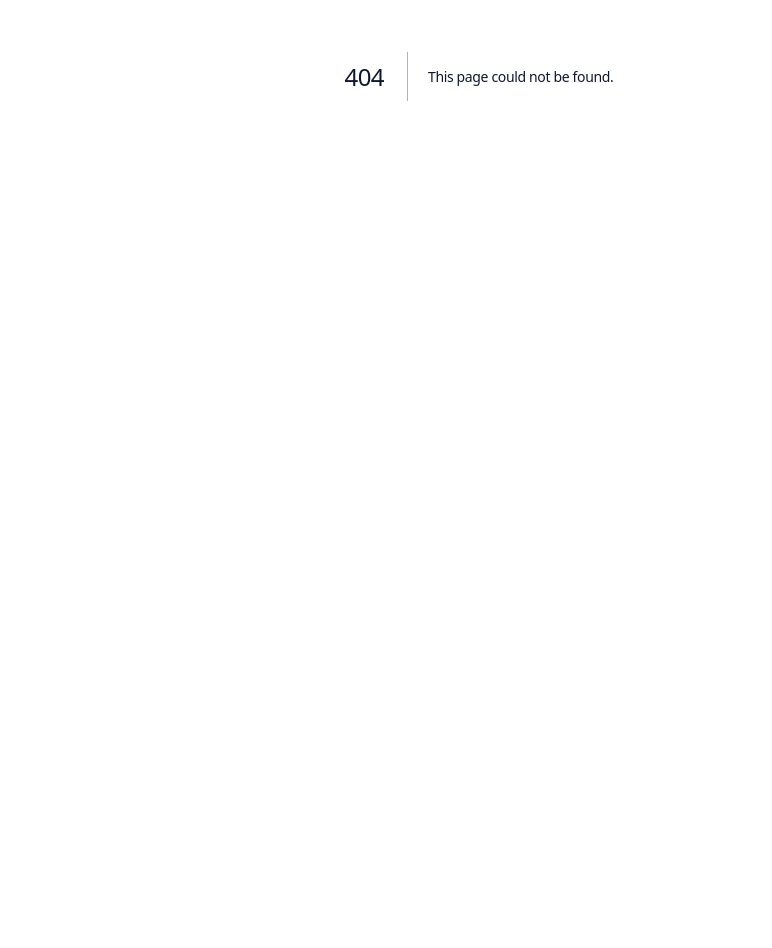
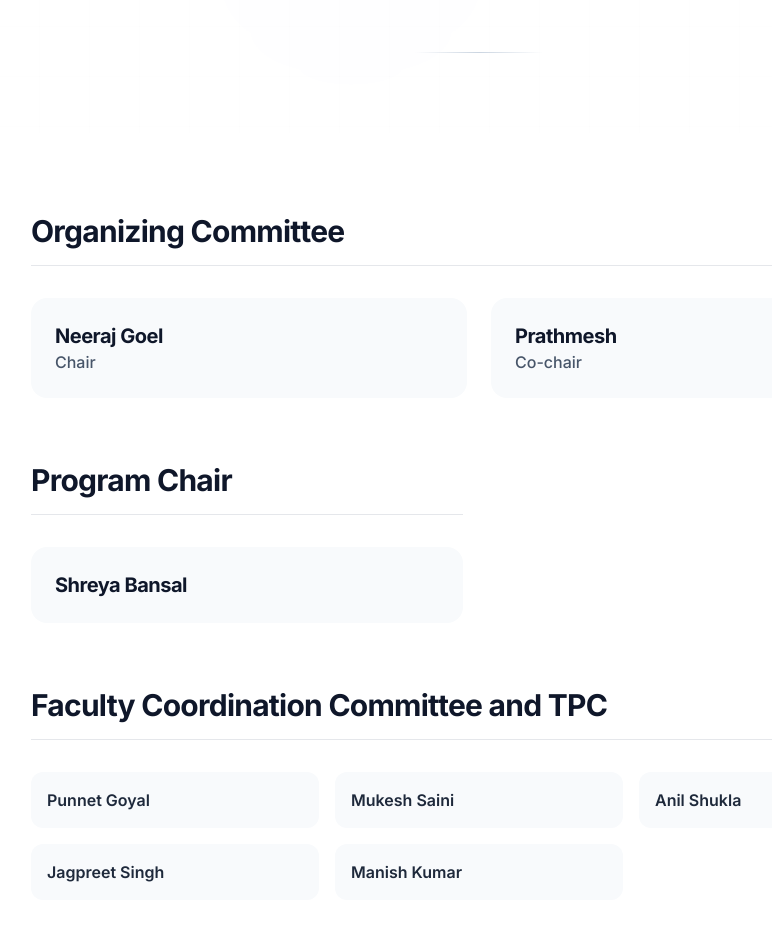
Before and after one commit to encodedCoder/syntacs2026, a Next.js app: page /committee in a window 1280 px wide. Before the commit this address had no page. Shown: the part 324-1272 px from the top of the page, without its empty margins (161-933 px from the left). Before the commit the page ends 800 px from the top, so only its background shows below. Built offline with nearby package versions, Linux system fonts and the light colour scheme.

Commit message:
UI Refinements: Enhanced footer visibility and updated Call for Papers button style

```diff
--- /dev/null
+++ b/src/app/committee/page.tsx
@@ -0,0 +1,91 @@
+import Navbar from "@/components/Navbar";
+import PageHero from "@/components/PageHero";
+import Footer from "@/components/Footer";
+
+export default function CommitteePage() {
+  const committee = [
+    { name: "Neeraj Goel", role: "Chair" },
+    { name: "Prathmesh", role: "Co-chair" },
+  ];
+
+  const facultyCoordination = [
+    "Punnet Goyal",
+    "Mukesh Saini",
+    "Anil Shukla",
+    "Jagpreet Singh",
+    "Manish Kumar",
+  ];
+
+  const technicalProgram = [
+    "Puneet Goyal",
+    "Mukesh Saini",
+    "Anil Shukla",
+    "Jagpreet Singh",
+    "Manish Kumar",
+  ];
+
+  return (
+    <main className="min-h-screen bg-white">
+      <Navbar />
+
+      <PageHero
+        title="COMMITTEE"
+        subtitle="ORGANIZERS"
+        description="The dedicated team behind SYNTACS 2026."
+      />
+
+      <section className="py-20 px-6">
+        <div className="max-w-4xl mx-auto space-y-16">
+
+          {/* Organizing Committee */}
+          <div>
+            <h2 className="text-3xl font-bold text-slate-900 mb-8 border-b pb-4">Organizing Committee</h2>
+            <div className="grid gap-6 md:grid-cols-2">
+              {committee.map((member) => (
+                <div key={member.name} className="bg-slate-50 p-6 rounded-2xl">
+                  <h3 className="text-xl font-bold text-slate-900">{member.name}</h3>
+                  <p className="text-slate-600 font-medium">{member.role}</p>
+                </div>
+              ))}
+            </div>
+          </div>
+
+          {/* Chairs */}
+          <div className="grid gap-8 md:grid-cols-2">
+            <div>
+              <h2 className="text-3xl font-bold text-slate-900 mb-8 border-b pb-4">Program Chair</h2>
+              <div className="bg-slate-50 p-6 rounded-2xl">
+                <h3 className="text-xl font-bold text-slate-900">Shreya Bansal</h3>
+              </div>
+            </div>
+          </div>
+
+          {/* Faculty Coordination Committee */}
+          <div>
+            <h2 className="text-3xl font-bold text-slate-900 mb-8 border-b pb-4">Faculty Coordination Committee and TPC</h2>
+            <div className="grid gap-4 sm:grid-cols-2 md:grid-cols-3">
+              {facultyCoordination.map((name) => (
+                <div key={name} className="bg-slate-50 p-4 rounded-xl">
+                  <p className="font-semibold text-slate-800">{name}</p>
+                </div>
+              ))}
+            </div>
+          </div>
+
+          {/* Technical Program Committee */}
+          <div>
+            <div>
+              <h2 className="text-3xl font-bold text-slate-900 mb-8 border-b pb-4">Website Chair</h2>
+              <div className="bg-slate-50 p-6 rounded-2xl">
+                <h3 className="text-xl font-bold text-slate-900">Suresh</h3>
+              </div>
+            </div>
+          </div>
+
+        </div>
+      </section>
+
+      <Footer />
+    </main>
+  );
+}
--- a/src/app/globals.css
+++ b/src/app/globals.css
@@ -30,8 +30,35 @@ body {
   }
 }
 
+@property --angle {
+  syntax: '<angle>';
+  initial-value: 0deg;
+  inherits: false;
+}
+
+@keyframes rotate {
+  to {
+    --angle: 360deg;
+  }
+}
+
 @layer utilities {
   .text-balance {
     text-wrap: balance;
   }
+
+  .animate-gradient-border {
+    --angle: 0deg;
+    background:
+      linear-gradient(white, white) padding-box,
+      conic-gradient(from var(--angle), #0f172a, #94a3b8, #f1f5f9, #94a3b8, #0f172a) border-box;
+    border: 2px solid transparent;
+    animation: rotate 3s linear infinite;
+  }
+
+  .animate-gradient-border:hover {
+    background:
+      linear-gradient(#f8fafc, #f8fafc) padding-box,
+      conic-gradient(from var(--angle), #0f172a, #475569, #e2e8f0, #475569, #0f172a) border-box;
+  }
 }
--- a/src/components/Footer.tsx
+++ b/src/components/Footer.tsx
@@ -17,7 +17,7 @@ const Footer = () => {
               </div>
               <span className="font-bold tracking-tighter text-2xl text-slate-900">SYNTACS</span>
             </div>
-            <p className="text-slate-600 text-sm leading-relaxed font-light mb-8 max-w-sm">
+            <p className="text-black text-sm leading-relaxed font-light mb-8 max-w-sm">
               The Symposium on Novel Technologies and Advances in Computer Science returns
               to IIT Ropar for its most immersive edition yet. Join us for a journey through the frontier of computational research.
             </p>
@@ -42,35 +42,35 @@ const Footer = () => {
 
           {/* Quick Links */}
           <div className="md:col-span-2">
-            <p className="text-[10px] uppercase tracking-[0.4em] text-slate-400 font-mono mb-8">Navigation</p>
+            <p className="text-[10px] uppercase tracking-[0.4em] text-black font-mono mb-8">Navigation</p>
             <ul className="space-y-4">
-              <li><Link href="/" className="text-sm text-slate-600 hover:text-slate-900 transition-colors">Home</Link></li>
-              <li><Link href="/keynotes" className="text-sm text-slate-600 hover:text-slate-900 transition-colors">Keynotes</Link></li>
-              <li><Link href="/program" className="text-sm text-slate-600 hover:text-slate-900 transition-colors">Program</Link></li>
-              <li><Link href="/venue" className="text-sm text-slate-600 hover:text-slate-900 transition-colors">Venue</Link></li>
+              <li><Link href="/" className="text-sm text-black hover:text-slate-900 transition-colors">Home</Link></li>
+              <li><Link href="/keynotes" className="text-sm text-black hover:text-slate-900 transition-colors">Keynotes</Link></li>
+              <li><Link href="/program" className="text-sm text-black hover:text-slate-900 transition-colors">Program</Link></li>
+              <li><Link href="/venue" className="text-sm text-black hover:text-slate-900 transition-colors">Venue</Link></li>
             </ul>
           </div>
 
           {/* Contact Details */}
           <div className="md:col-span-3">
-            <p className="text-[10px] uppercase tracking-[0.4em] text-slate-400 font-mono mb-8">Contact Details</p>
+            <p className="text-[10px] uppercase tracking-[0.4em] text-black font-mono mb-8">Contact Details</p>
             <div className="space-y-6">
               <div className="flex gap-4 items-start">
-                <MapPin size={18} className="text-slate-400 shrink-0" />
-                <p className="text-sm text-slate-600 leading-relaxed font-light">
+                <MapPin size={18} className="text-black shrink-0" />
+                <p className="text-sm text-black leading-relaxed font-light">
                   S. Ramanujan Block, Department of Computer Science and Engineering, IIT Ropar, Rupnagar, Punjab - 140001, India
                 </p>
               </div>
               <div className="flex gap-4 items-center">
-                <Mail size={18} className="text-slate-400 shrink-0" />
-                <a href="mailto:cseoffice@iitrpr.ac.in" className="text-sm text-slate-600 hover:text-slate-900 transition-colors">cseoffice@iitrpr.ac.in</a>
+                <Mail size={18} className="text-black shrink-0" />
+                <a href="mailto:cseoffice@iitrpr.ac.in" className="text-sm text-black hover:text-slate-900 transition-colors">cseoffice@iitrpr.ac.in</a>
               </div>
             </div>
           </div>
 
           {/* Location / CTA */}
           <div className="md:col-span-3">
-            <p className="text-[10px] uppercase tracking-[0.4em] text-slate-400 font-mono mb-8">Location</p>
+            <p className="text-[10px] uppercase tracking-[0.4em] text-black font-mono mb-8">Location</p>
             <div className="rounded-2xl overflow-hidden border border-slate-200 opacity-80 hover:opacity-100 transition-opacity duration-500 grayscale brightness-75 hover:grayscale-0 hover:brightness-100">
               <iframe
                 src="https://www.google.com/maps/embed?pb=!1m14!1m8!1m3!1d13684.267356494109!2d76.473305!3d30.9686169!3m2!1i1024!2i768!4f13.1!3m3!1m2!1s0x3905542fe45e58f7%3A0x5d16c2617cfdbdb8!2sIndian%20Institute%20Of%20Technology%E2%80%93Ropar%20(IIT%E2%80%93Ropar)!5e0!3m2!1sen!2sin!4v1697191231534!5m2!1sen!2sin"
@@ -86,12 +86,12 @@ const Footer = () => {
         </div>
 
         <div className="pt-12 border-t border-slate-200 flex flex-col md:flex-row justify-between items-center gap-8">
-          <p className="text-slate-400 text-[10px] font-mono tracking-widest uppercase">
+          <p className="text-black text-sm font-mono tracking-widest uppercase">
             © 2026 INDIAN INSTITUTE OF TECHNOLOGY ROPAR. ALL RIGHTS RESERVED.
           </p>
           <div className="flex items-center gap-6">
-            <span className="text-slate-400 text-[10px] font-mono uppercase tracking-[0.2em]">
-              Designed by <a href="https://encodedcoder.com" target="_blank" className="text-slate-600 hover:text-slate-900 transition-colors">Suresh</a>
+            <span className="text-black text-sm font-mono uppercase tracking-[0.2em]">
+              Designed by <a href="https://encodedcoder.com" target="_blank" className="text-black hover:text-slate-900 transition-colors font-bold">Suresh</a>
             </span>
           </div>
         </div>
--- a/src/components/Navbar.tsx
+++ b/src/components/Navbar.tsx
@@ -32,6 +32,7 @@ const Navbar = () => {
     { name: "Keynotes", href: "/keynotes" },
     { name: "Program", href: "/program" },
     { name: "Venue", href: "/venue" },
+    { name: "Committee", href: "/committee" },
   ];
 
   return (
--- a/src/components/SyntacsScroll26.tsx
+++ b/src/components/SyntacsScroll26.tsx
@@ -147,9 +147,9 @@ const SyntacsScroll26 = () => {
                 initial={{ opacity: 0, y: 20 }}
                 animate={{ opacity: 1, y: 0 }}
                 transition={{ delay: 0.5, duration: 0.8 }}
-                className="inline-block px-8 py-3 md:px-10 md:py-4 border border-slate-300 hover:border-slate-900 bg-white hover:bg-slate-50 text-slate-900 text-xs md:text-sm font-medium tracking-[0.2em] uppercase rounded-full transition-all duration-300 backdrop-blur-sm shadow-lg"
+                className="inline-block px-8 py-3 md:px-10 md:py-4 animate-gradient-border text-slate-900 text-xs md:text-sm font-medium tracking-[0.2em] uppercase rounded-full transition-all duration-300 shadow-lg"
               >
-                Learn More
+                Call for Papers
               </motion.a>
             </div>
           </motion.div>
```
